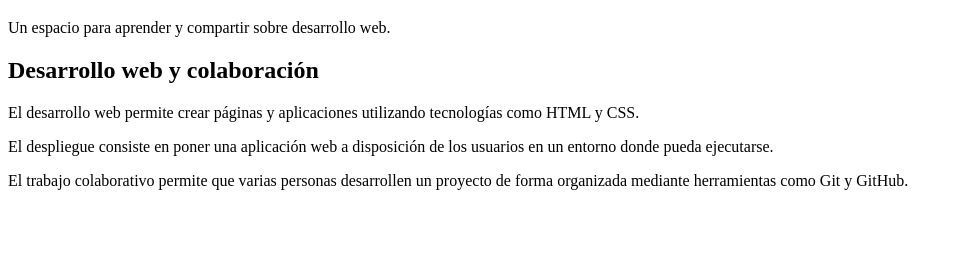
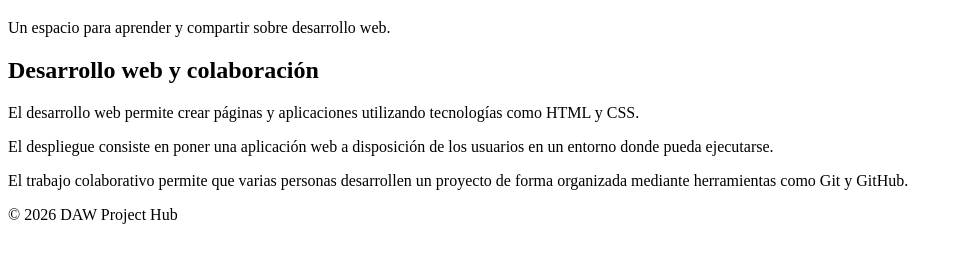
Before and after one commit to zx25student411/daw-project-hub, a plain HTML site: page index.html in a window 1280 px wide. Shown: the part 61-324 px from the top of the page, without its empty margins (0-963 px from the left). Drawn offline with Linux system fonts and the light colour scheme.

Commit message:
Añade el pie de página

```diff
--- a/index.html
+++ b/index.html
@@ -22,5 +22,11 @@
         <p>El trabajo colaborativo permite que varias personas desarrollen un proyecto de forma organizada mediante herramientas como Git y GitHub.</p>
     </main>
 
+
+    <footer>
+        <p>&copy; 2026 DAW Project Hub</p>
+    </footer>
+
+
 </body>
 </html>
```
